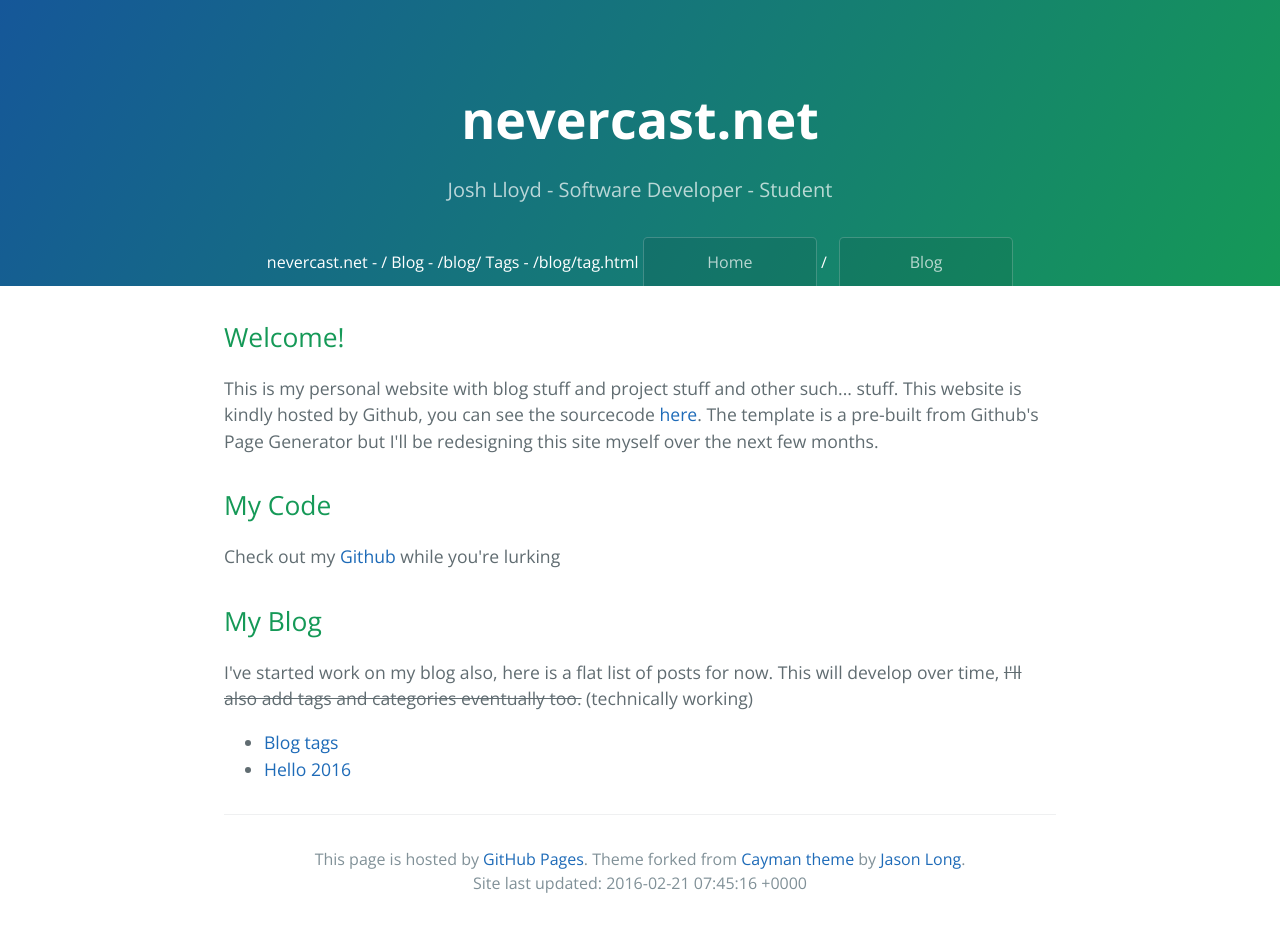
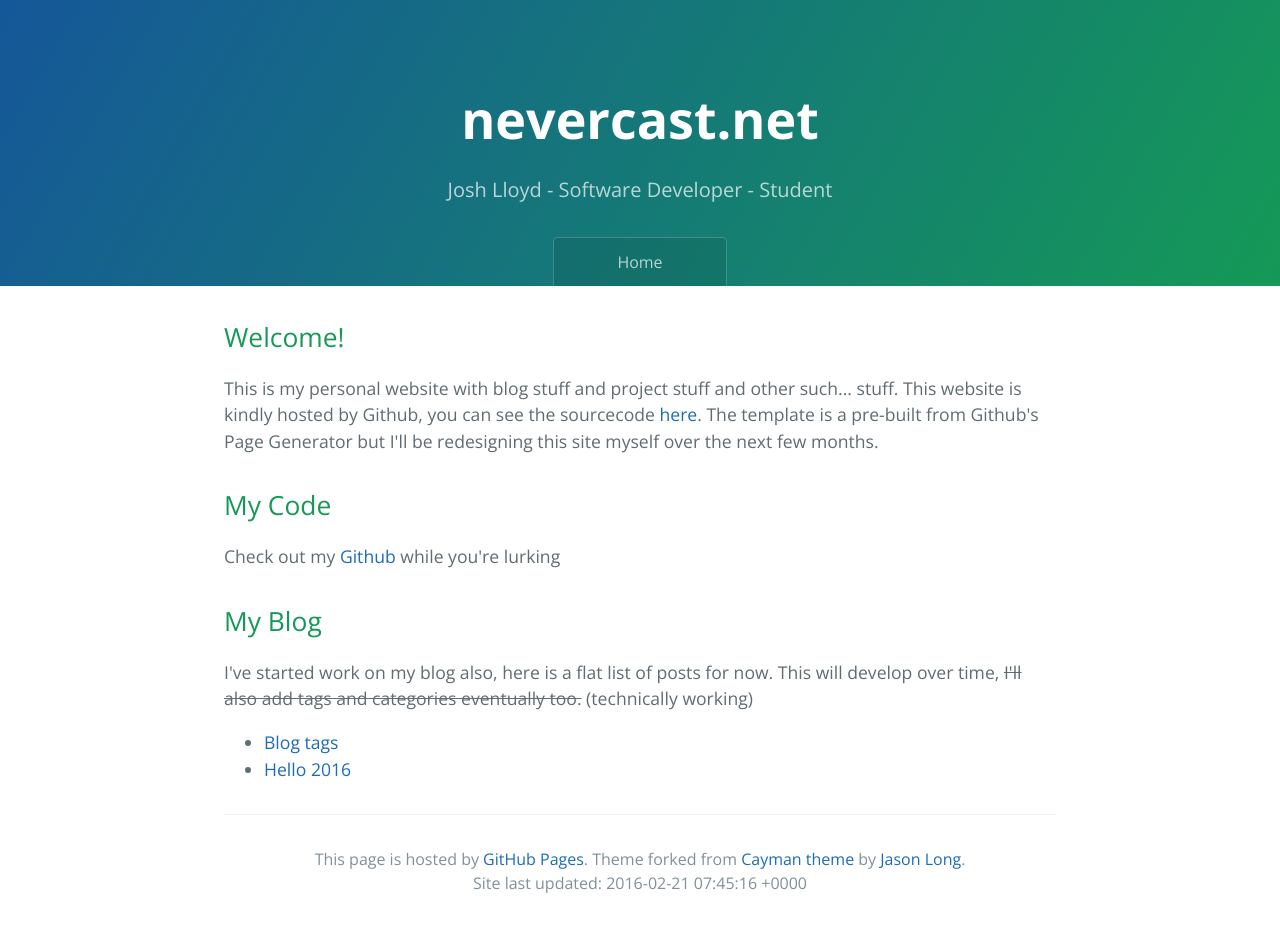
Before and after one commit to nevercast/nevercast.github.io, a Jekyll site: the page built from index.html, in a window 1280 px wide. Built offline with Jekyll 4.4.1, drawn with Linux system fonts in a browser that asks for light colours.

Commit message:
Navigation generation with filter

```diff
--- a/_includes/header.html
+++ b/_includes/header.html
@@ -1,11 +1,9 @@
     <section class="page-header">
       <h1 class="project-name"><a href="/" style="color:white;">{{ page.title }}</a></h1>
       <h2 class="project-tagline">{{ page.subtitle }}</h2>
-      {% for page in site.pages %}
-      <span>{{page.title}} - {{page.url}}</span>
+      {% for link in site.pages %}
+        {% if link.nav %}
+          <a class="btn" href="{{ link.url }}">{{ link.nav_title | default: link.title }}</a>
+        {% endif %}
       {% endfor %}
-      <a class="btn {% if page.url == '/index.html' %}active{% endif %}" href="/">Home</a>
-      {% assign partial_path = page.url | truncate: 5 %}
-      {{partial_path}}
-      <a class="btn" href="/blog">Blog</a>
     </section>
--- a/index.html
+++ b/index.html
@@ -2,6 +2,8 @@
 layout: default
 title: nevercast.net
 subtitle: Josh Lloyd - Software Developer - Student
+nav: true
+nav_title: Home
 ---
 
 
```
